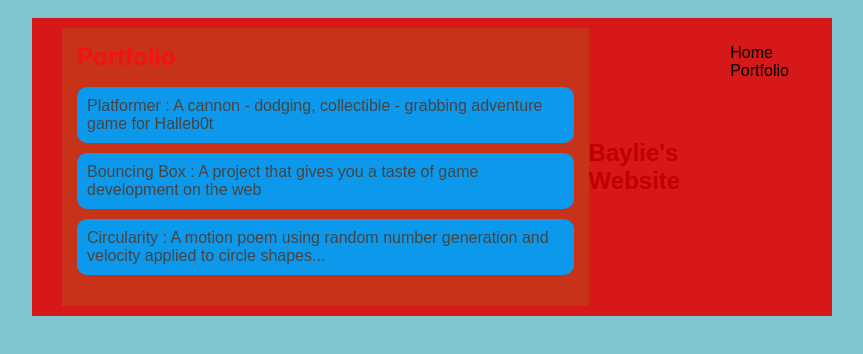
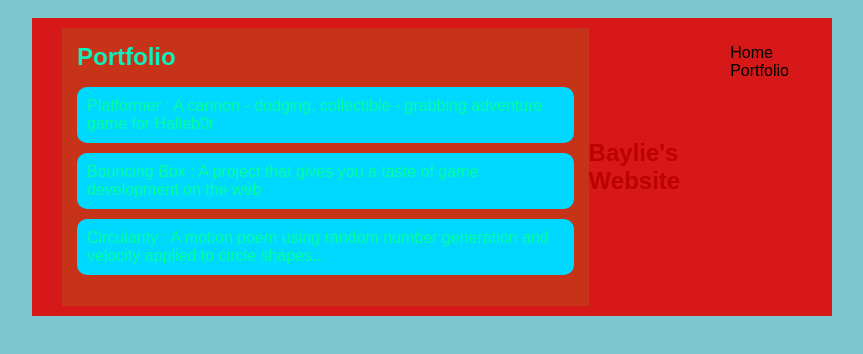
Before and after one commit to bayliems/bayliems.github.io, a plain HTML site: page portfolio.html in a window 1280 px wide. Shown: the whole page, without its empty margins (208-1071 px from the left). Drawn offline with Linux system fonts and the light colour scheme.

Commit message:
add portfolio.html file

```diff
--- a/style.css
+++ b/style.css
@@ -64,7 +64,7 @@ h2, h3 {
 
          /* portfolio styles */
          .content h1 {
-            color: rgb(243, 17, 17);
+            color: rgba(0, 255, 200, 0.932);
         }
 
         #portfolio {
@@ -73,17 +73,17 @@ h2, h3 {
         }
 
         #portfolio li {
-            background: #0d99eb;
+            background: #00d9ff;
             padding: 10px;
             border-radius: 10px;
             margin-bottom: 10px;
         }
 
         #portfolio li:hover {
-            background: #f00404;
+            background: #00d9ff;
         }
 
         #portfolio a {
             text-decoration: none;
-            color: #454545;
+            color: #00ff9d;
         }
```
